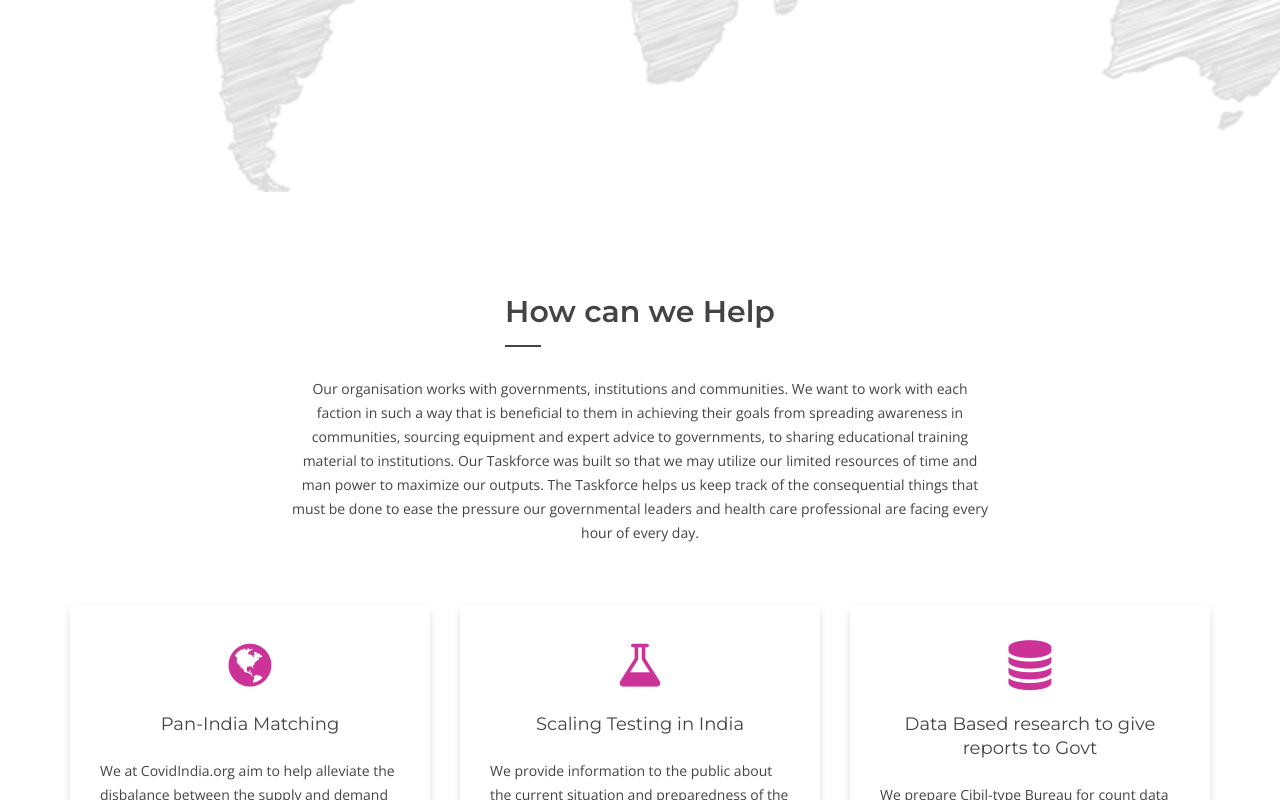
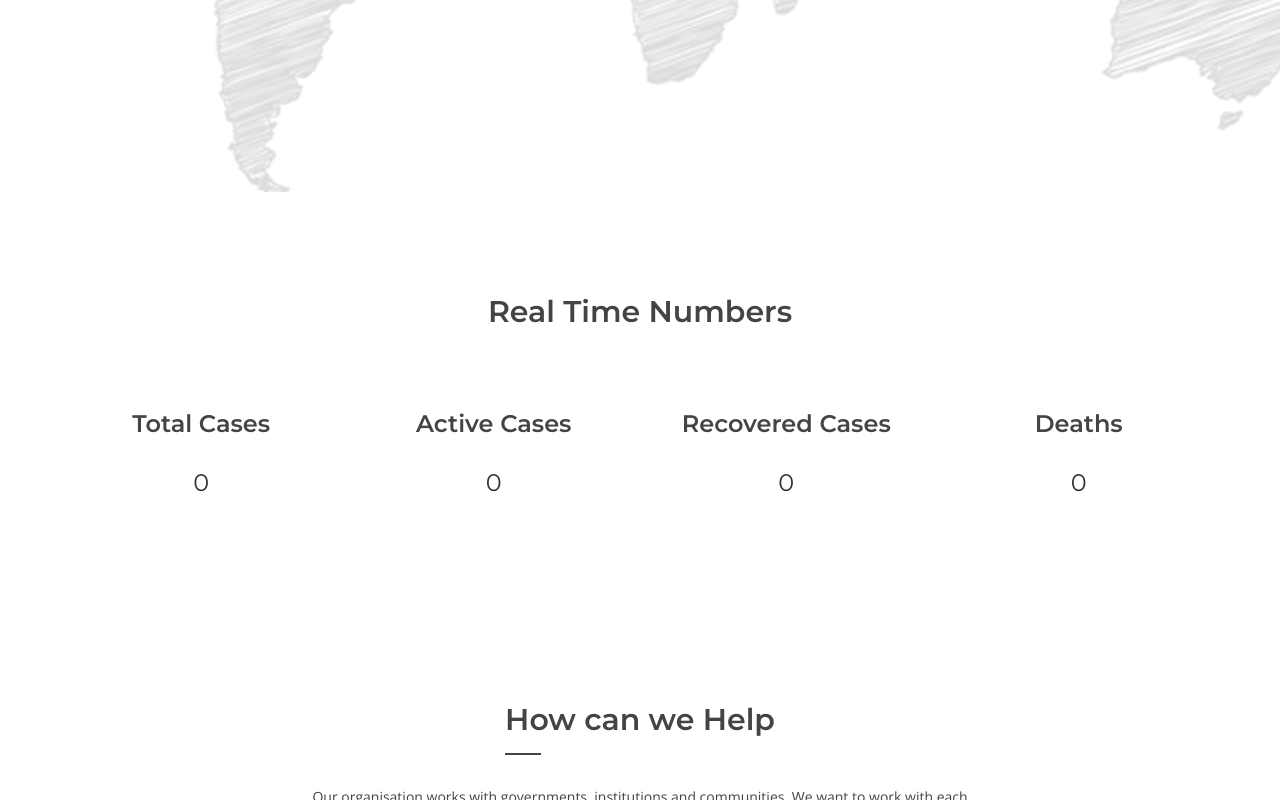
Before and after one commit to vasishta93/wartaskforce, a plain HTML site: page index.html in a window 1280 px wide. Shown: the part 608-1408 px from the top of the page. Drawn offline with nearby package versions, Linux system fonts and the light colour scheme; some packages are replaced by stand-ins of ours; no server answers.

Commit message:
real time numbers nation wide added

```diff
--- a/index.html
+++ b/index.html
@@ -108,6 +108,42 @@
         </div>
     </section>
     <!--=========================*EndBanner*===========================-->
+
+    <!--=====================*Real Time Number=========================-->
+    <section id="mt_work" class="light-bg">
+        <div class="container">
+            <div class="row">
+                <div class="mt_heading">
+                    <h2 class="section_heading text-center">Real Time Numbers</h1>
+                </div>
+                <div class="col-md-3 col-sm-6">
+                    <div class="box text-center">
+                        <h3>Total Cases</h3>
+                        <span id="totalCases">0</span>
+                    </div>
+                </div>
+                <div class="col-md-3 col-sm-6">
+                    <div class="box text-center">
+                        <h3>Active Cases</h3>
+                        <span id="activeCases">0</span>
+                    </div>
+                </div>
+                <div class="col-md-3 col-sm-6">
+                    <div class="box text-center">
+                        <h3>Recovered Cases</h3>
+                        <span id="recoveredCases">0</span>
+                    </div>
+                </div>
+                <div class="col-md-3 col-sm-6">
+                    <div class="box text-center">
+                        <h3>Deaths</h3>
+                        <span id="deaths">0</span>
+                    </div>
+                </div>
+            </div>
+        </div>
+    </section>
+    <!--===================End of Real Time Number=====================-->
 
     <!--=========================* Services*===========================-->
     <section id="mt_services" class="light-bg">
--- a/js/main.js
+++ b/js/main.js
@@ -120,6 +120,10 @@
     }).resize();
 
     /*======= End Banner Resize with window size =========*/
+
+    /*======== Real Time Numbers Script ========= */
+    GetRealTimeNumbers();
+    /*===== End of Real Time Numbers Script ===== */
 
     /*========= Fun and Facts Script ======== */
 
@@ -388,6 +392,24 @@
 });
 /*======== End Doucument Ready Function =========*/
 
+function GetRealTimeNumbers() {
+    $.get("https://api.covid19india.org/data.json").success(function(result){
+        $("#totalCases").text(FormatNumbers(result.statewise[0].confirmed));
+        $("#activeCases").text(FormatNumbers(result.statewise[0].active));
+        $("#recoveredCases").text(FormatNumbers(result.statewise[0].recovered));
+        $("#deaths").text(FormatNumbers(result.statewise[0].deaths));
+    });
+}
+
+function FormatNumbers(value) {
+    var val = value.toString();
+    var lastThree = val.substring(val.length-3);
+    var otherNumbers = val.substring(0, val.length-3);
+    if(otherNumbers != '')
+        lastThree = ',' + lastThree;
+    var res = otherNumbers.replace(/\B(?=(\d{2})+(?!\d))/g, ",") + lastThree;
+    return res;
+}
 
 /*======== Init Google Map =========*/
 
```
